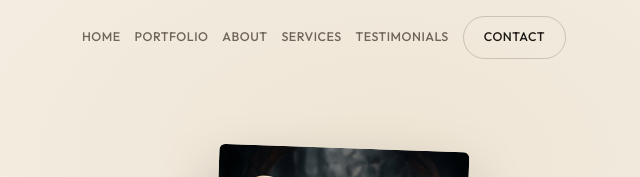
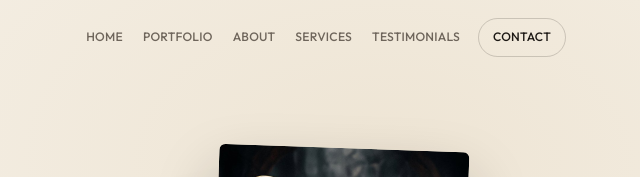
Before and after one commit to eosinlana-byte/JTcovers, a website: page index.html in a window 1280 px wide. Shown: the top 177 px of the page, 640-1280 px from the left. Drawn offline with nearby package versions, Linux system fonts and the light colour scheme; no server answers.

Commit message:
Add files via upload

```diff
--- a/css/style.css
+++ b/css/style.css
@@ -120,15 +120,16 @@ ul { list-style: none; }
   font-weight: 600;
   letter-spacing: 0.02em;
 }
-.nav__links { display: flex; align-items: center; gap: 14px; }
+.nav__links { display: flex; align-items: center; gap: 4px; }
 .nav__links a {
   position: relative;
-  font-size: 0.78rem;
+  font-size: 0.76rem;
   font-weight: 500;
-  letter-spacing: 0.04em;
+  letter-spacing: 0.02em;
   text-transform: uppercase;
   color: var(--muted);
   transition: color 0.25s ease;
+  padding: 6px 8px;
 }
 .nav__links a::after {
   content: "";
@@ -142,9 +143,10 @@ ul { list-style: none; }
 .nav__links a:hover::after { width: 100%; }
 .nav__links .nav__cta {
   color: var(--ink);
-  padding: 10px 20px;
+  padding: 8px 14px;
   border: 1px solid var(--line-strong);
   border-radius: 60px;
+  margin-left: 6px;
 }
 .nav__links .nav__cta::after { display: none; }
 .nav__links .nav__cta:hover { border-color: var(--ink); background: var(--ink); color: var(--bg); }
```
